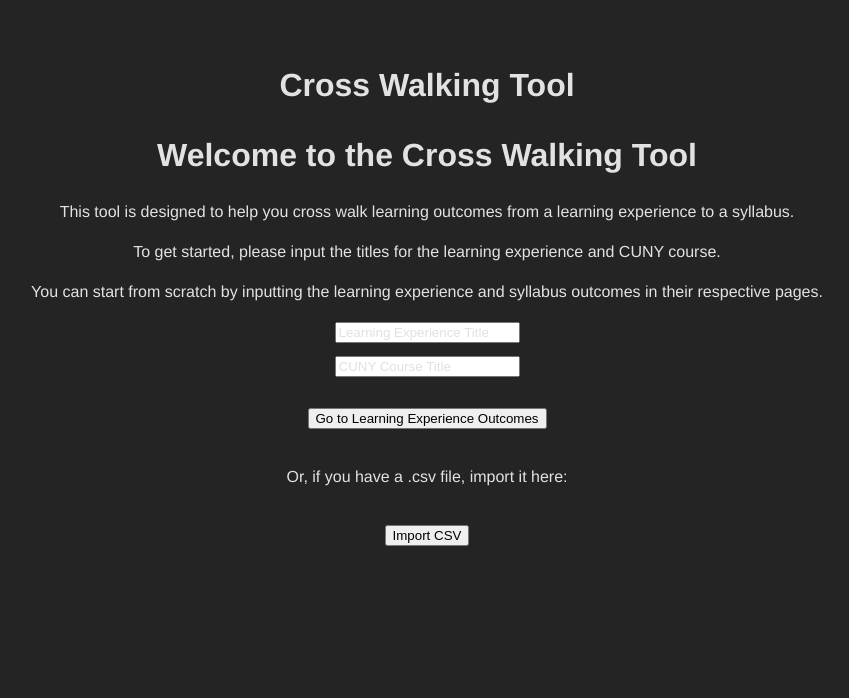
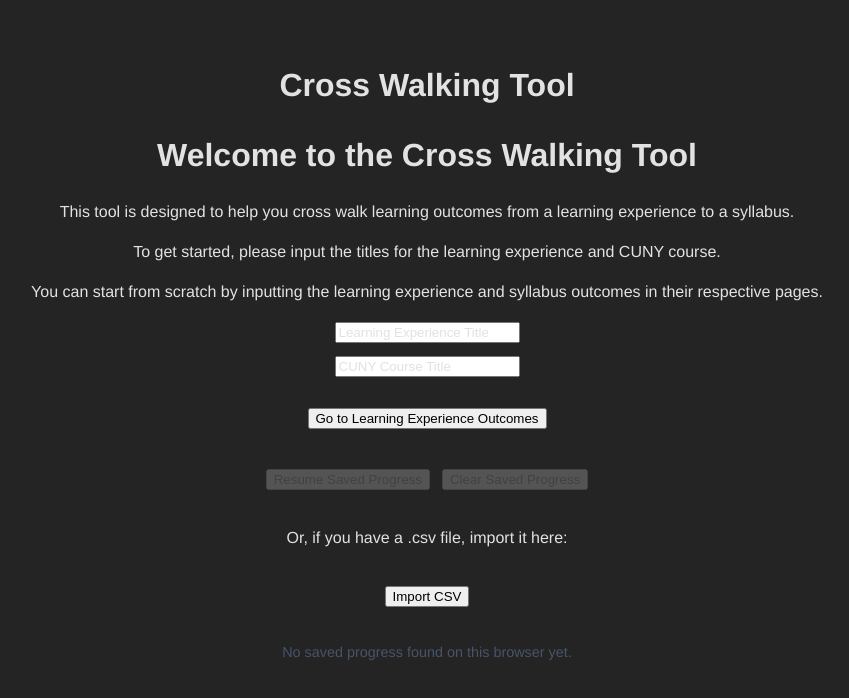
Before and after one commit to friedaabdo/Cross-Walking-Tool, a React (Vite) app: page / in a window 1280 px wide. Shown: the top 698 px of the page, without its empty margins (213-1062 px from the left). Built offline with nearby package versions, Linux system fonts and the light colour scheme.

Commit message:
added buttons to bring up saved data or to clear

```diff
--- a/src/App.jsx
+++ b/src/App.jsx
@@ -39,6 +39,15 @@
   const [notesByRow, setNotesByRow] = useState(() => getStoredValue(STORAGE_KEYS.notesByRow, {}))
   const [draggedOnceById, setDraggedOnceById] = useState(() => getStoredValue(STORAGE_KEYS.draggedOnceById, {}))
 
+  const hasSavedProgress =
+    certLines.length > 0 ||
+    syllLines.length > 0 ||
+    Boolean(leTitle.trim()) ||
+    Boolean(ccTitle.trim()) ||
+    Object.keys(matchesByRow).length > 0 ||
+    Object.keys(notesByRow).length > 0 ||
+    Object.keys(draggedOnceById).length > 0
+
   useEffect(() => {
     localStorage.setItem(STORAGE_KEYS.certLines, JSON.stringify(certLines))
     localStorage.setItem(STORAGE_KEYS.syllLines, JSON.stringify(syllLines))
@@ -63,6 +72,20 @@
     setDraggedOnceById({})
   }
 
+  const clearSavedProgress = () => {
+    setCertLines([])
+    setSyllLines([])
+    setLeTitle('')
+    setccTitle('')
+    setMatchesByRow({})
+    setNotesByRow({})
+    setDraggedOnceById({})
+
+    Object.values(STORAGE_KEYS).forEach((key) => {
+      localStorage.removeItem(key)
+    })
+  }
+
   return (
     <div className="App">
   <h1>Cross Walking Tool</h1>
@@ -82,6 +105,8 @@
           setMatchesByRow={setMatchesByRow}
           setNotesByRow={setNotesByRow}
           setDraggedOnceById={setDraggedOnceById}
+          hasSavedProgress={hasSavedProgress}
+          clearSavedProgress={clearSavedProgress}
         />}>
 
       </Route>
--- a/src/Pages/Home.css
+++ b/src/Pages/Home.css
@@ -0,0 +1,11 @@
+.home-persistence-actions {
+	display: flex;
+	gap: 12px;
+	flex-wrap: wrap;
+	justify-content: center;
+}
+
+.home-save-hint {
+	font-size: 0.9rem;
+	color: #475569;
+}
--- a/src/Pages/Home.jsx
+++ b/src/Pages/Home.jsx
@@ -17,6 +17,8 @@
     setMatchesByRow,
     setNotesByRow,
     setDraggedOnceById,
+    hasSavedProgress,
+    clearSavedProgress,
 }) {
     const navigate = useNavigate();
     const fileInputRef = useRef(null);
@@ -59,6 +61,14 @@
         fileInputRef.current?.click();
     };
 
+    const handleClearSavedProgress = () => {
+        clearSavedProgress();
+        setImportError(null);
+        if (fileInputRef.current) {
+            fileInputRef.current.value = '';
+        }
+    };
+
     return (
         <div id="home-div">
             <h1>Welcome to the Cross Walking Tool</h1>
@@ -80,6 +90,19 @@
                 <Button text="Go to Learning Experience Outcomes" onClick={() => navigate('/learning-experience')} />
             </div>
 
+            <div className="home-persistence-actions">
+                <Button
+                    text="Resume Saved Progress"
+                    onClick={() => navigate('/crosswalk')}
+                    disabled={!hasSavedProgress}
+                />
+                <Button
+                    text="Clear Saved Progress"
+                    onClick={handleClearSavedProgress}
+                    disabled={!hasSavedProgress}
+                />
+            </div>
+
             <p>Or, if you have a .csv file, import it here:</p>
             <input
                 ref={fileInputRef}
@@ -94,6 +117,11 @@
                 disabled={isImporting}
             />
             {importError && <p style={{ color: 'red' }}>{importError}</p>}
+            <p className="home-save-hint">
+                {hasSavedProgress
+                    ? 'Progress is auto-saved on this browser.'
+                    : 'No saved progress found on this browser yet.'}
+            </p>
         </div>
     );
 }
```
